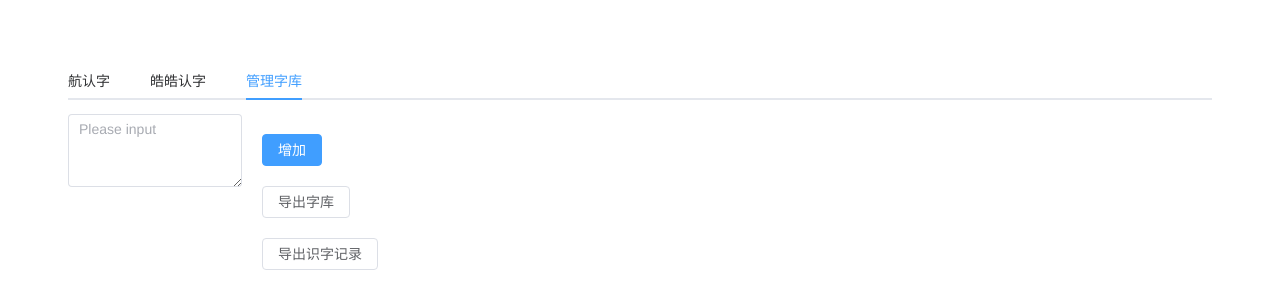
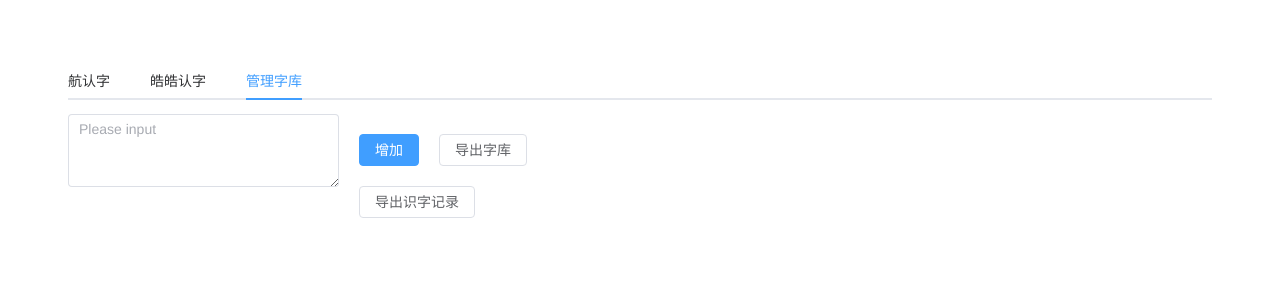
Before and after one commit to liaoxueqing/word-management, a Vue app: page / in a window 1280 px wide. Both pictures are taken after a click on the tab "管理字库". Shown: the top 308 px of the page. Built offline with nearby package versions, Linux system fonts and the light colour scheme.

Commit message:
#style: update width

```diff
--- a/src/components/NewWordManagement.vue
+++ b/src/components/NewWordManagement.vue
@@ -1,6 +1,6 @@
 <template>
   <el-row :wrap="true" :gutter="20" class="create-area">
-    <el-col :xs="24" :sm="12" :md="6" :lg="4">
+    <el-col :xs="24" :sm="24" :md="8" :lg="6">
       <el-input
         v-model="newWords"
         :rows="3"
@@ -8,7 +8,7 @@
         placeholder="Please input"
       />
     </el-col>
-    <el-col :xs="24" :sm="12" :md="6" :lg="4" class="action-row">
+    <el-col :xs="24" :sm="24" :md="8" :lg="6" class="action-row">
       <el-button type="primary" class="btn" @click="handleAddClick">增加</el-button>
       <el-button  class="btn" @click="handleExportClick">导出字库</el-button>
       <el-button  class="btn" @click="handleExportWordStatusClick">导出识字记录</el-button>
--- a/src/components/WordManagement.vue
+++ b/src/components/WordManagement.vue
@@ -12,7 +12,7 @@
       <el-col
         v-for="(word, index) in words"
         :key="index"
-        :xs="8"
+        :xs="12"
         :sm="6"
         :md="4"
         :lg="3"
--- a/vue.config.js
+++ b/vue.config.js
@@ -1,4 +1,5 @@
 const { defineConfig } = require('@vue/cli-service')
 module.exports = defineConfig({
+  publicPath: './',
   transpileDependencies: true
 })
```
